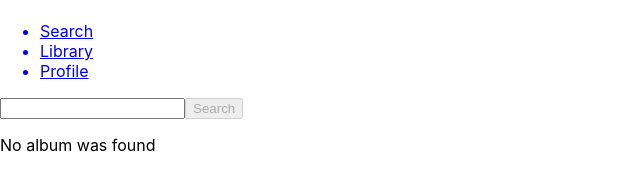
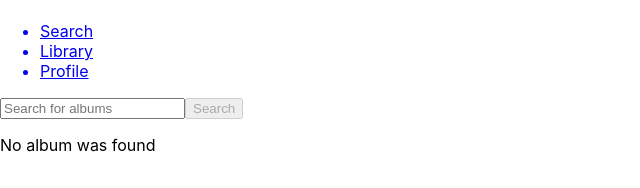
Before and after one commit to raphaelalmeidamartins/trybetunes, a React (Create React App) app: page /search in a window 1280 px wide. Shown: the top 188 px of the page, without its empty margins (0-640 px from the left). Built offline with nearby package versions, Linux system fonts and the light colour scheme.

Commit message:
:sparkles: feat: add placeholder to the search input

```diff
--- a/src/pages/Search.js
+++ b/src/pages/Search.js
@@ -60,6 +60,7 @@ class Search extends Component {
               <input
                 type="text"
                 value={ searchValue }
+                placeholder="Search for albums"
                 onChange={ this.handleSearchInput }
               />
               <button
```
